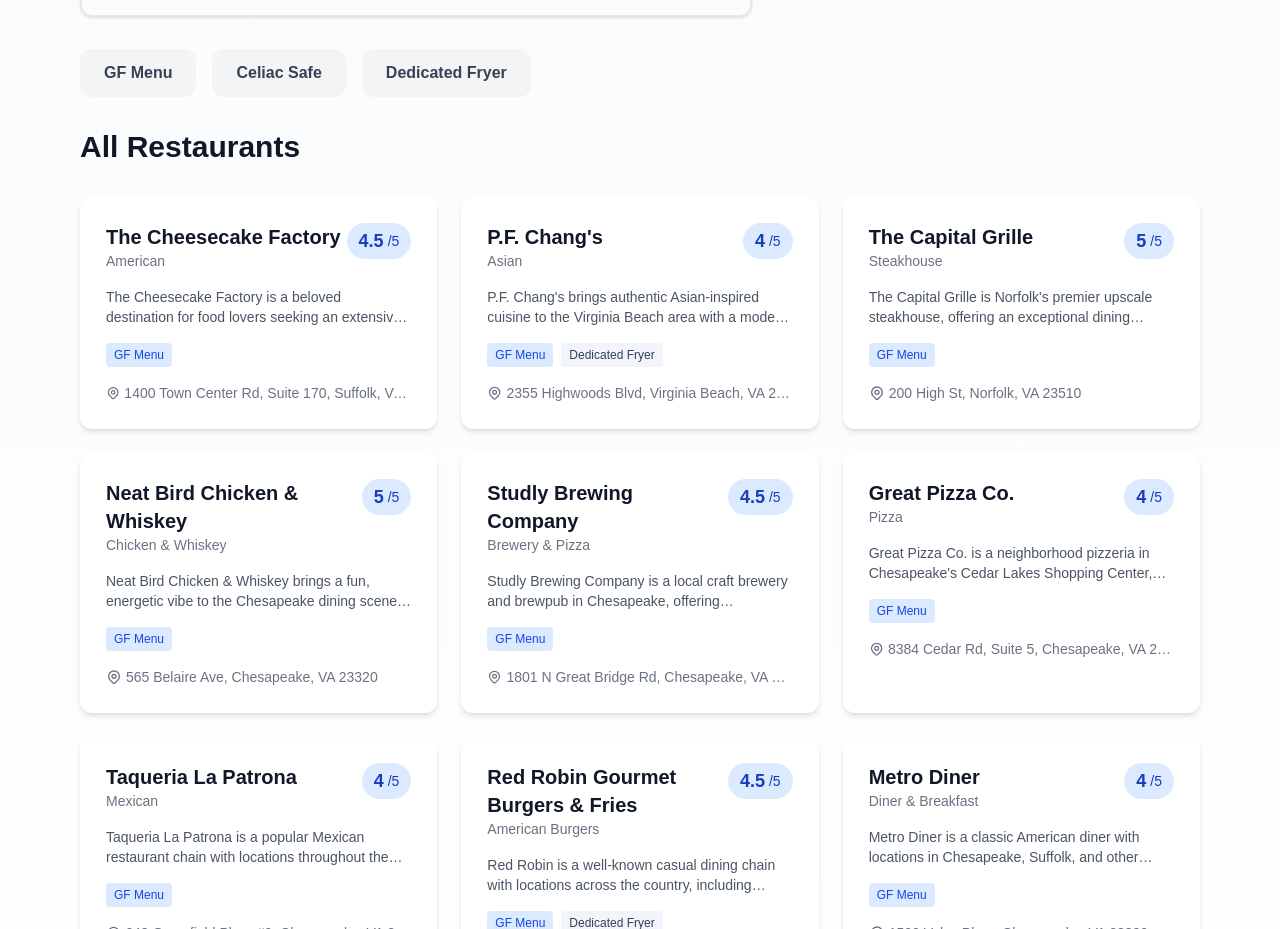
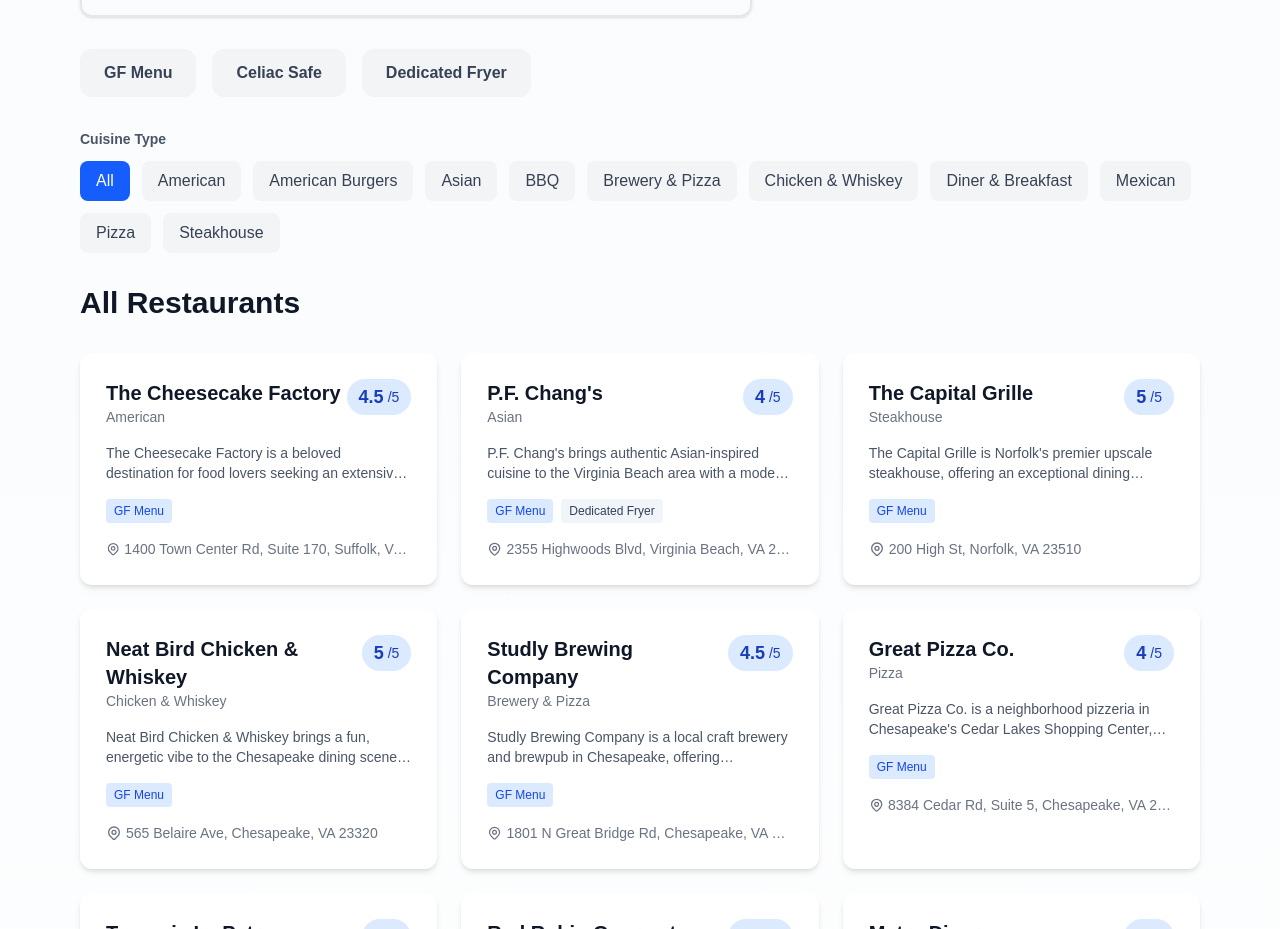
Before and after one commit to MachoKommoo/chesapeake-gf-guide, a Next.js app: page / in a window 1280 px wide. Shown: the part 920-1849 px from the top of the page. Built offline with nearby package versions, Linux system fonts and the light colour scheme.

Commit message:
Add cuisine type filters to restaurant grid
- Add getUniqueCuisines() function to extract cuisines from data
- Add selectedCuisine state and filter UI
- Add restaurantsSectionRef for scroll functionality
- Updated filterRestaurants() to include cuisine filtering

```diff
--- a/src/app/page.tsx
+++ b/src/app/page.tsx
@@ -11,12 +11,18 @@
   return featured || null;
 }
 
-// Filter restaurants based on search and category
+// Get unique cuisines from restaurants
+function getUniqueCuisines() {
+  const cuisines = new Set(restaurants.map((r) => r.cuisine));
+  return ["All", ...Array.from(cuisines).sort()];
+}
+
+// Filter restaurants based on search, category, and cuisine
 function filterRestaurants(searchTerm: string, filters: {
   gfMenu: boolean;
   celiacSafe: boolean;
   dedicatedFryer: boolean;
-}) {
+}, selectedCuisine: string) {
   return restaurants.filter((r) => {
     // Search filter
     if (searchTerm && !r.name.toLowerCase().includes(searchTerm.toLowerCase())) {
@@ -27,6 +33,9 @@
     if (filters.gfMenu && !r.gfFriendly) return false;
     if (filters.celiacSafe && !r.celiacSafe) return false;
     if (filters.dedicatedFryer && !r.dedicatedFryer) return false;
+
+    // Cuisine filter
+    if (selectedCuisine !== "All" && r.cuisine !== selectedCuisine) return false;
 
     return true;
   });
@@ -40,8 +49,11 @@
     celiacSafe: false,
     dedicatedFryer: false,
   });
+  const [selectedCuisine, setSelectedCuisine] = React.useState<string>("All");
+  const restaurantsSectionRef = React.useRef<HTMLElement>(null);
 
-  const filteredRestaurants = filterRestaurants(searchTerm, filters);
+  const filteredRestaurants = filterRestaurants(searchTerm, filters, selectedCuisine);
+  const cuisines = getUniqueCuisines();
 
   return (
     <main className="min-h-screen bg-gradient-to-b from-slate-50 to-white">
@@ -169,10 +181,38 @@
           )}
         </div>
 
+        {/* Cuisine Type Filters */}
+        <div className="mb-8">
+          <p className="text-sm font-semibold text-gray-600 mb-3">Cuisine Type</p>
+          <div className="flex gap-3 flex-wrap">
+            {cuisines.map((cuisine) => (
+              <button
+                key={cuisine}
+                onClick={() => setSelectedCuisine(cuisine)}
+                className={`px-4 py-2 rounded-lg font-medium transition-all ${
+                  selectedCuisine === cuisine
+                    ? "bg-blue-600 text-white"
+                    : "bg-gray-100 text-gray-700 hover:bg-gray-200"
+                }`}
+              >
+                {cuisine}
+              </button>
+            ))}
+          </div>
+          {selectedCuisine !== "All" && (
+            <button
+              onClick={() => setSelectedCuisine("All")}
+              className="mt-2 text-sm text-blue-600 hover:underline"
+            >
+              Clear cuisine filter
+            </button>
+          )}
+        </div>
+
         {/* Restaurant Grid */}
-            <section>
+        <section ref={restaurantsSectionRef}>
           <h2 className="text-3xl font-bold text-gray-900 mb-8">
-                {searchTerm || filters.gfMenu || filters.celiacSafe || filters.dedicatedFryer
+            {searchTerm || filters.gfMenu || filters.celiacSafe || filters.dedicatedFryer || selectedCuisine !== "All"
               ? `Found ${filteredRestaurants.length} restaurants`
               : "All Restaurants"}
           </h2>
@@ -235,7 +275,7 @@
             <div className="text-center py-12">
               <p className="text-gray-500 text-lg">No restaurants found matching your criteria.</p>
               <button
-                  onClick={() => { setSearchTerm(""); setFilters({ gfMenu: false, celiacSafe: false, dedicatedFryer: false }); }}
+                onClick={() => { setSearchTerm(""); setFilters({ gfMenu: false, celiacSafe: false, dedicatedFryer: false }); setSelectedCuisine("All"); }}
                 className="mt-4 text-blue-600 hover:underline font-semibold"
               >
                 Clear all filters
```
Also changed, not shown: src/app/layout.tsx (indentation only). Lines whose indentation alone changed are shown as unchanged.
